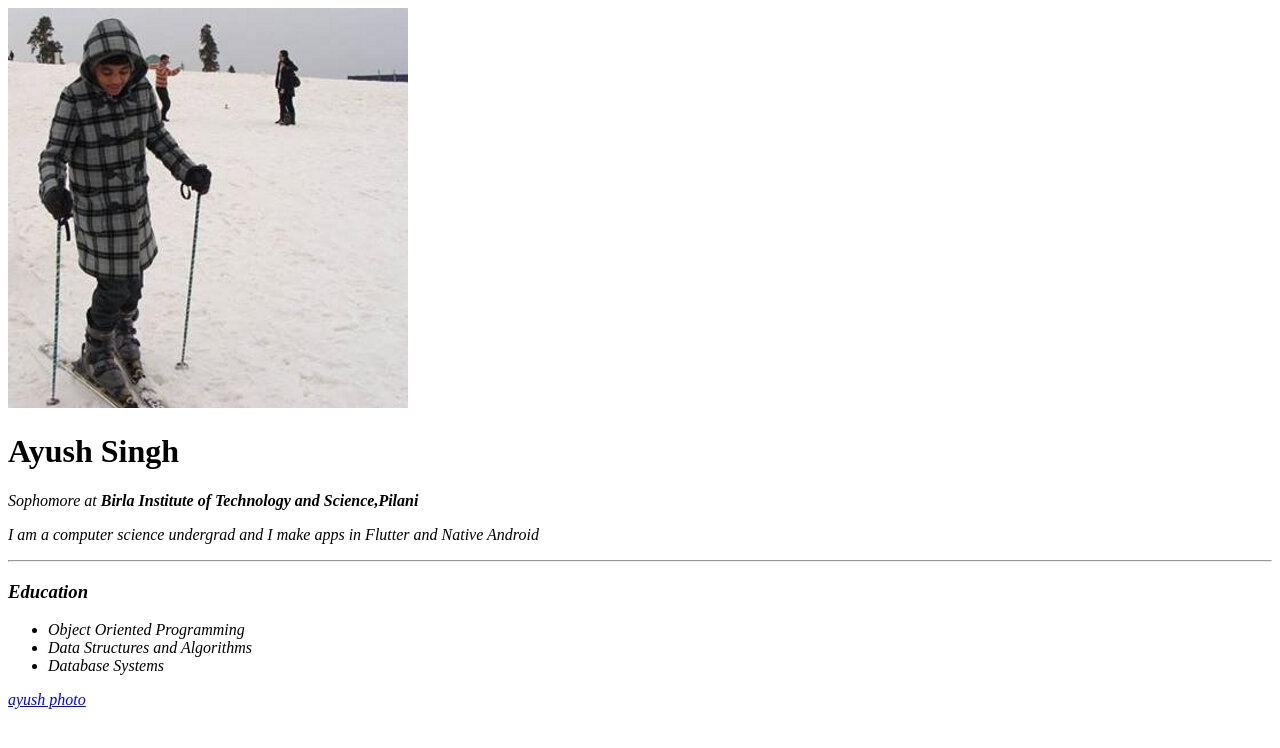
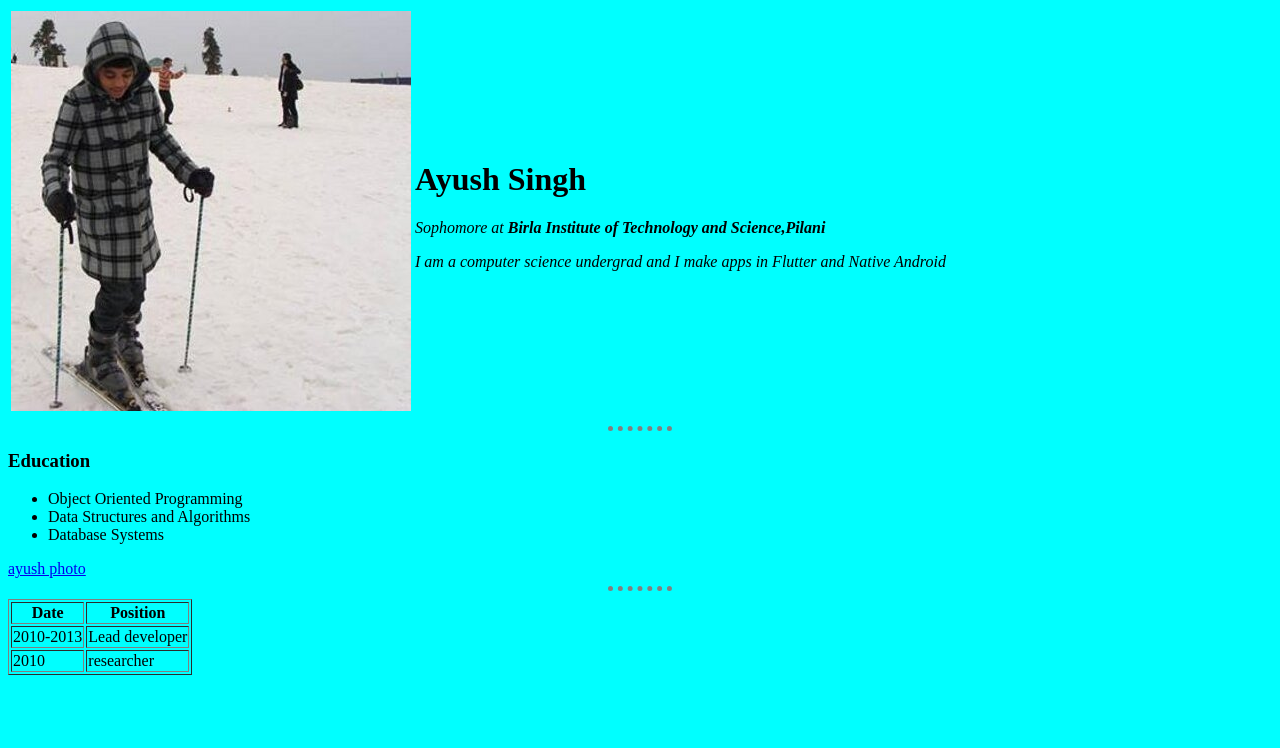
Before and after one commit to singhayush1403/Web-Projects, a plain HTML site: page Personal Site/index.html in a window 1280 px wide. Drawn offline with Linux system fonts and the light colour scheme.

Commit message:
HTML completed

```diff
--- a/Personal Site/index.html
+++ b/Personal Site/index.html
@@ -7,10 +7,24 @@
     <title>Ayush's Personal Site</title>
 
 </head>
+<style>
+    body{
+        background-color: aqua;
+    }
+    hr{
+        background-color:transparent;
+        border-style: dotted none none;
+    border-color: grey;
+    border-width: 5px;
+        width: 5%;
+    }
+</style>
 
-<body>
-    <img src="ayush.jpeg"
-        alt="Ayush Profile Picture">
+<body><table>
+    <tr>
+        <td><img src="ayush.jpeg" alt="Ayush Profile Picture">
+        </td>
+        <td>
             <h1>Ayush Singh</h1>
             <p>
 
@@ -21,6 +35,10 @@
                 I am a computer science undergrad and I make apps in <em>Flutter</em> and <em>Native Android</em>
 
             </p>
+
+        </td>
+    </tr>
+</table>
     <hr>
     <h3>Education</h3>
     <ul>
@@ -29,6 +47,37 @@
         <li>Database Systems</li>
     </ul>
     <a href="page1.html">ayush photo</a>
+    <hr>
+    <table border ="1">
+
+        <thead>
+            <tr>
+                <th>
+                    Date
+                </th>
+                <th>
+                    Position
+                </th>
+            </tr>
+        </thead>
+        <tr>
+            <td>
+                2010-2013
+            </td>
+            <td>Lead developer</td>
+
+        </tr>
+
+        <tr>
+            <td>
+                2010
+            </td>
+            <td>
+                researcher
+            </td>
+        </tr>
+    </table>
+
 </body>
 
 </html>
```
Also changed, not shown: Personal Site/page1.html (+17 -1 lines). Lines whose indentation alone changed are shown as unchanged.
